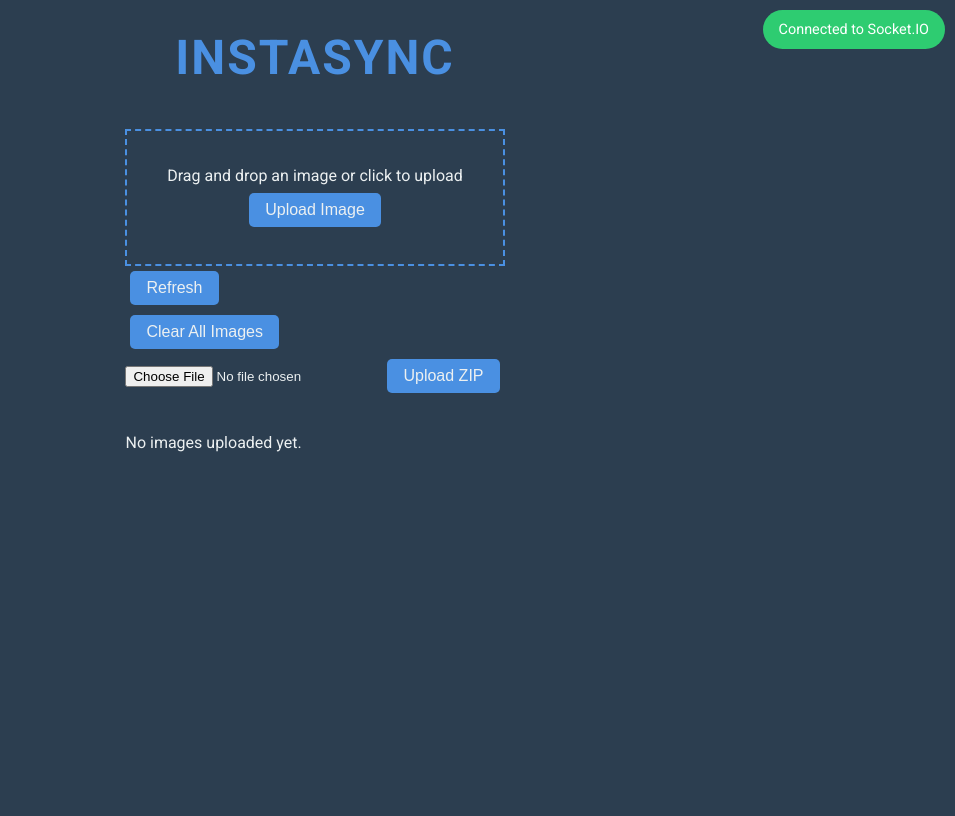
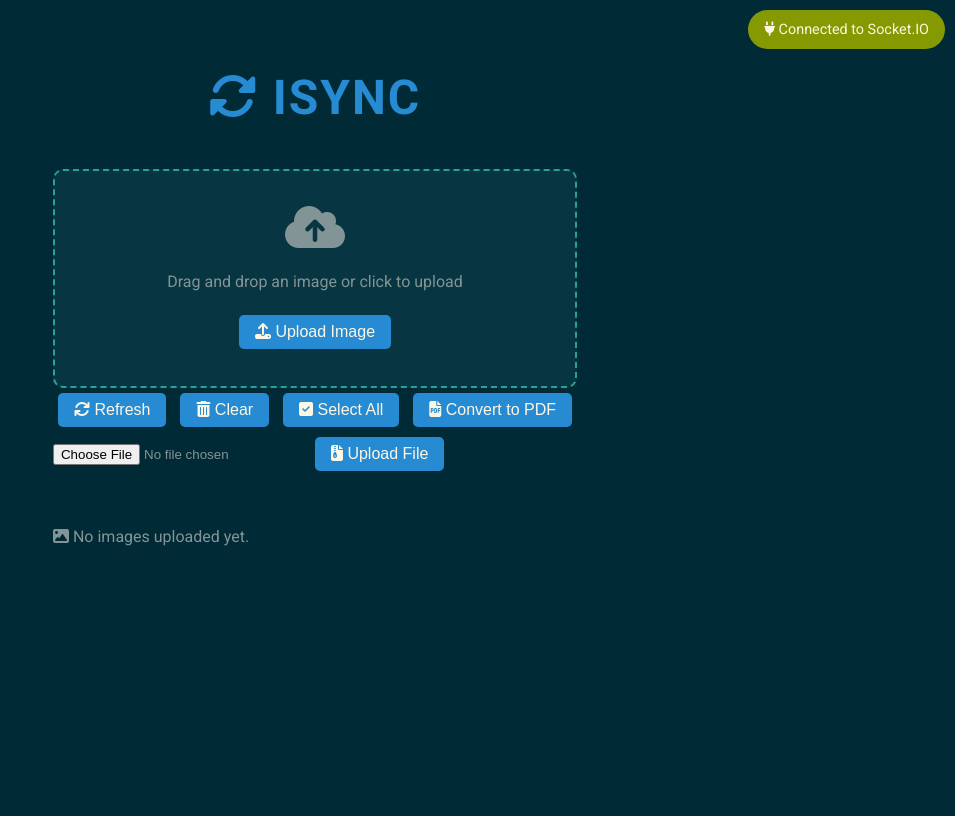
Before and after one commit to janmejai2002/iSync, a Flask app: page / in a window 1280 px wide. Shown: the whole page, without its empty margins (325-1280 px from the left). Before the commit the page ends 452 px from the top, so only its background shows below. Run offline with Flask 3, Linux system fonts and the light colour scheme; parts of the project's set-up code (start-up, migrations or seed data) failed here and were passed over; some libraries are stand-ins or nearby versions.

Commit message:
new features

```diff
--- a/app.py
+++ b/app.py
@@ -4,6 +4,7 @@
 from flask_socketio import SocketIO
 import json
 from dotenv import load_dotenv
+import uuid
 load_dotenv()
 
 def save_uploaded_files():
@@ -25,8 +26,11 @@
         uploaded_images = []
         uploaded_zip_files = []
 
+from flask_cors import CORS
+
 
 app = Flask(__name__, static_url_path='/static')
+CORS(app)
 
 app.secret_key=os.environ.get('FLASK_SECRET_KEY')
 socketio = SocketIO(app)
@@ -81,6 +85,63 @@
 
     return jsonify({'image_url': latest_image_url})
 
+
+@app.route('/upload_from_extension', methods=['POST'])
+def upload_from_extension():
+    try:
+        # Detailed logging of incoming request
+        print("Received upload request")
+        print("Headers:", request.headers)
+        print("Content Type:", request.content_type)
+        print("Files:", request.files)
+
+        # Check if file is present
+        if 'file' not in request.files:
+            print("No file part in the request")
+            return jsonify({'error': 'No file part'}), 400
+
+        file = request.files['file']
+
+        # Check if filename is empty
+        if file.filename == '':
+            print("No selected file")
+            return jsonify({'error': 'No selected file'}), 400
+
+        # Generate a unique and safe filename
+        filename = secure_filename(file.filename)
+        unique_filename = f"{uuid.uuid4()}_{filename}"
+
+        # Full path for saving
+        file_path = os.path.join(UPLOAD_FOLDER, unique_filename)
+
+        # Ensure directory exists
+        os.makedirs(os.path.dirname(file_path), exist_ok=True)
+
+        # Save the file
+        file.save(file_path)
+
+        print(f"File saved successfully: {file_path}")
+        latest_image_url = file_path
+        uploaded_images.append(latest_image_url)
+        save_uploaded_files()
+        socketio.emit('new_image', latest_image_url)
+        return jsonify({
+            'message': 'File uploaded successfully',
+            'filename': unique_filename,
+            'path': file_path
+        }), 200
+
+    except Exception as e:
+        # Print full traceback for debugging
+        print("Error during file upload:")
+        import traceback
+        traceback.print_exc()
+
+        return jsonify({
+            'error': 'File upload failed',
+            'details': str(e)
+        }), 500
+
 import socket
 
 # Get the local IP address
@@ -98,8 +159,10 @@
         flash('No selected file')
         return redirect(request.url)
 
-    if file and file.filename.endswith('.zip'):
-        zip_filename = secure_filename(file.filename)
+    if file:
+
+
+        zip_filename = f"{uuid.uuid4()}{secure_filename(file.filename)}"
         zip_filepath = os.path.join(app.config['UPLOAD_FOLDER'], zip_filename)
         file.save(zip_filepath)
 
@@ -107,10 +170,9 @@
         save_uploaded_files()  # Save after upload
         socketio.emit('new_zip', {'zip_url': f'/static/uploads/{zip_filename}'})
 
-        flash('ZIP file uploaded successfully!')
+        flash('file uploaded successfully!')
         return redirect(url_for('index'))
 
-    flash('Invalid file type. Please upload a ZIP file.')
     return redirect(request.url)
 
 # Route to serve uploaded ZIP files for download
@@ -120,6 +182,56 @@
     if os.path.exists(zip_filepath):
         return send_file(zip_filepath, as_attachment=True)
     abort(404, 'ZIP file not found')
+
+from flask import jsonify, send_file
+import os
+from img2pdf_ import stitch_all, get_document
+# PDF Conversion Route
+@app.route('/convert_to_pdf', methods=['POST'])
+def convert_to_pdf():
+    data = request.get_json()
+    selected_images = data.get('selected_images', [])
+    print(selected_images)
+    image_paths = [os.path.join(app.root_path, 'static', 'uploads', os.path.basename(url)) for url in selected_images]
+    image_paths.reverse()
+    if not selected_images:
+        return jsonify({'error': 'No images selected for PDF conversion'}), 400
+
+    # Ensure all image paths are valid
+    # image_paths = [os.path.join(app.config['UPLOAD_FOLDER'], os.path.basename(url)) for url in selected_images]
+
+    try:
+        combined_image = stitch_all(image_paths)
+        if combined_image is None:
+            return jsonify({'error': 'Failed to combine images'}), 500
+
+        pdf_filename =  f"{str(uuid.uuid4())[0:5]}"
+
+        # Create PDF document
+        output_pdf = get_document(combined_image, pdf_filename)
+
+        # Send the generated PDF as a response
+        return send_file(output_pdf, as_attachment=True, download_name=pdf_filename)
+
+    except Exception as e:
+        print(f"Error generating PDF: {e}")
+        return jsonify({'error': 'Failed to generate PDF'}), 500
+
+@app.route('/upload_book', methods=['POST'])
+def upload_book():
+    if 'book_file' not in request.files:
+        return jsonify({'error': 'No file uploaded'}), 400
+
+    book_file = request.files['book_file']
+    filename = secure_filename(book_file.filename)
+    file_path = os.path.join(app.config['UPLOAD_FOLDER'], filename)
+    book_file.save(file_path)
+
+    uploaded_zip_files.append(f'/static/uploads/{filename}')
+    save_uploaded_files()  # Save after upload
+    socketio.emit('new_zip', {'zip_url': f'/static/uploads/{filename}'})
+
+    return jsonify({'message': 'Book uploaded successfully'}), 200
 
 # Route for latest image fetching
 @app.route('/latest_image', methods=['GET'])
--- a/static/css/styles.css
+++ b/static/css/styles.css
@@ -1,36 +1,30 @@
 :root {
-    --primary-color: #4a90e2;
-    --secondary-color: #f39c12;
-    --background-color: #2c3e50;
-    --text-color: #ecf0f1;
-    --card-bg-color: rgba(255, 255, 255, 0.1);
-    --success-color: #2ecc71;
-    --error-color: #e74c3c;
-}
-
-.light-mode {
-    --primary-color: #3498db;
-    --secondary-color: #e67e22;
-    --background-color: #ecf0f1;
-    --text-color: #2c3e50;
-    --card-bg-color: #ffffff;
-}
-
-* {
-    box-sizing: border-box;
-    margin: 0;
-    padding: 0;
+    --base03: #002b36;
+    --base02: #073642;
+    --base01: #586e75;
+    --base00: #657b83;
+    --base0: #839496;
+    --base1: #93a1a1;
+    --base2: #eee8d5;
+    --base3: #fdf6e3;
+    --yellow: #b58900;
+    --orange: #cb4b16;
+    --red: #dc322f;
+    --magenta: #d33682;
+    --violet: #6c71c4;
+    --blue: #268bd2;
+    --cyan: #2aa198;
+    --green: #859900;
 }
 
 body {
     font-family: 'Roboto', sans-serif;
-    background-color: var(--background-color);
-    color: var(--text-color);
+    background-color: var(--base03);
+    color: var(--base0);
     line-height: 1.6;
     min-height: 100vh;
     display: flex;
     flex-direction: column;
-    transition: background-color 0.3s ease, color 0.3s ease;
 }
 
 .container {
@@ -39,7 +33,6 @@
     padding: 20px;
 }
 
-/* Header Styles */
 h1 {
     font-size: 3rem;
     font-weight: 700;
@@ -47,51 +40,36 @@
     margin-bottom: 2rem;
     text-transform: uppercase;
     letter-spacing: 2px;
-    color: var(--primary-color);
+    color: var(--blue);
 }
 
-/* Grid Layout */
 .grid {
     display: grid;
     grid-template-columns: repeat(auto-fit, minmax(300px, 1fr));
     gap: 2rem;
 }
 
-/* Card Styles */
-.card {
-    background-color: var(--card-bg-color);
-    border-radius: 10px;
-    padding: 1.5rem;
-    box-shadow: 0 4px 6px rgba(0, 0, 0, 0.1);
-    transition: transform 0.3s ease, box-shadow 0.3s ease;
-}
-
-.card:hover {
-    transform: translateY(-5px);
-    box-shadow: 0 6px 12px rgba(0, 0, 0, 0.15);
-}
-
-/* Drop Zone Styles */
 #dropZone {
-    border: 2px dashed var(--primary-color);
+    border: 2px dashed var(--cyan);
     padding: 2rem;
     text-align: center;
     cursor: pointer;
     transition: all 0.3s ease;
     position: relative;
     overflow: hidden;
+    background-color: var(--base02);
+    border-radius: 10px;
 }
 
 #dropZone.dragover {
-    background-color: rgba(74, 144, 226, 0.2);
-    border-color: var(--secondary-color);
+    background-color: var(--base01);
+    border-color: var(--yellow);
 }
 
-/* Button Styles */
 .button {
     display: inline-block;
-    background-color: var(--primary-color);
-    color: var(--text-color);
+    background-color: var(--blue);
+    color: var(--base3);
     padding: 0.5rem 1rem;
     border: none;
     border-radius: 5px;
@@ -103,12 +81,11 @@
 }
 
 .button:hover {
-    background-color: #3a7cbd;
+    background-color: var(--cyan);
     transform: translateY(-2px);
     box-shadow: 0 2px 4px rgba(0, 0, 0, 0.2);
 }
 
-/* Image Container Styles */
 #imageContainer {
     display: grid;
     grid-template-columns: repeat(auto-fill, minmax(200px, 1fr));
@@ -129,20 +106,48 @@
     transform: scale(1.05);
 }
 
-/* Socket Connection Indicator */
 .socket-connected {
     position: fixed;
     top: 10px;
     right: 10px;
-    background-color: var(--success-color);
-    color: white;
+    background-color: var(--green);
+    color: var(--base3);
     padding: 8px 16px;
     border-radius: 20px;
     font-size: 0.9rem;
     transition: opacity 0.3s ease;
 }
 
-/* Responsive Design */
+.zip-file-item {
+    background-color: var(--base02);
+    padding: 10px;
+    margin-bottom: 10px;
+    border-radius: 5px;
+    display: flex;
+    justify-content: space-between;
+    align-items: center;
+}
+
+.download-btn {
+    background-color: var(--cyan);
+    color: var(--base3);
+    padding: 5px 10px;
+    border-radius: 3px;
+    text-decoration: none;
+    transition: background-color 0.3s ease;
+}
+
+.download-btn:hover {
+    background-color: var(--blue);
+}
+
+.image-checkbox {
+    width: 20px; /* Set a specific width */
+    height: 20px; /* Set a specific height */
+    transform: scale(1.5); /* Adjust the scale as needed */
+    margin-right: 10px; /* Add some space between checkbox and image */
+}
+
 @media (max-width: 768px) {
     .grid {
         grid-template-columns: 1fr;
--- a/static/js/main.js
+++ b/static/js/main.js
@@ -1,112 +1,3 @@
-
-
-// const socket = io();
-
-// document.addEventListener('DOMContentLoaded', () => {
-//     document.getElementById('clear-button').addEventListener('click', async () => {
-//         if (confirm('Are you sure you want to clear all images?')) {
-//             try {
-//                 const response = await fetch('/clear_images', { method: 'POST' });
-//                 if (response.ok) {
-//                     document.getElementById('imageContainer').innerHTML = '<p>No images uploaded yet.</p>';
-//                     location.reload();
-//                 } else {
-//                     alert('Failed to clear images');
-//                 }
-//             } catch (error) {
-//                 console.error('Error clearing images:', error);
-//                 alert('Error clearing images');
-//             }
-//         }
-//     });
-
-//     document.getElementById('refresh-button').addEventListener('click', () => {
-//         location.reload();
-//     });
-
-//     const uploadButton = document.getElementById('uploadButton');
-//     const fileInput = document.getElementById('fileInput');
-
-//     uploadButton.addEventListener('click', () => {
-//         fileInput.click();
-//     });
-
-//     fileInput.addEventListener('change', (event) => {
-//         const file = event.target.files[0];
-//         if (file) {
-//             previewAndUploadImage(file);
-//         }
-//     });
-
-//     const dropZone = document.getElementById('dropZone');
-//     dropZone.addEventListener('dragover', (event) => {
-//         event.preventDefault();
-//         dropZone.classList.add('dragover');
-//     });
-
-//     dropZone.addEventListener('dragleave', () => {
-//         dropZone.classList.remove('dragover');
-//     });
-
-//     dropZone.addEventListener('drop', (event) => {
-//         event.preventDefault();
-//         dropZone.classList.remove('dragover');
-//         const file = event.dataTransfer.files[0];
-//         if (file) {
-//             previewAndUploadImage(file);
-//         }
-//     });
-// });
-
-// socket.on('connect', () => {
-//     document.querySelector('.socket-connected').style.display = 'block';
-//     console.log('WebSocket connection established');
-// });
-
-// socket.on('disconnect', () => {
-//     document.querySelector('.socket-connected').style.display = 'none';
-// });
-
-// socket.on('new_image', (imageUrl) => {
-//     if (!document.querySelector(`img[src="${imageUrl}"]`)) {
-//         const imageContainer = document.getElementById('imageContainer');
-//         const newImage = document.createElement('img');
-//         newImage.src = imageUrl;
-//         newImage.alt = "Uploaded Image";
-//         imageContainer.insertBefore(newImage, imageContainer.firstChild);
-//     }
-// });
-
-// async function previewAndUploadImage(file) {
-//     const formData = new FormData();
-//     formData.append('image', file);
-
-//     try {
-//         const response = await fetch('/upload_image', {
-//             method: 'POST',
-//             body: formData
-//         });
-
-//         const result = await response.json();
-
-//         if (response.ok) {
-//             if (!document.querySelector(`img[src="${result.image_url}"]`)) {
-//                 const imageContainer = document.getElementById('imageContainer');
-//                 const newImage = document.createElement('img');
-//                 newImage.src = result.image_url;
-//                 newImage.alt = "Uploaded Image";
-//                 imageContainer.insertBefore(newImage, imageContainer.firstChild);
-//             }
-//             socket.emit('new_image', result.image_url);
-//         } else {
-//             alert(result.error);
-//         }
-//     } catch (error) {
-//         console.error('Error uploading image:', error);
-//         alert('Error uploading image');
-//     }
-// }
-
 // Initialize socket
 const socket = io();
 
@@ -225,3 +116,54 @@
     };
     reader.readAsDataURL(file);
 }
+
+// Convert to PDF button
+const convertToPdfButton = document.getElementById('convertToPdfButton');
+
+convertToPdfButton.addEventListener('click', async () => {
+    // Gather selected images
+    const selectedImages = Array.from(document.querySelectorAll('.image-checkbox:checked')).map(checkbox => checkbox.value);
+
+    if (selectedImages.length === 0) {
+        alert('Please select at least one image to convert to PDF');
+        return;
+    }
+
+    try {
+        const response = await fetch('/convert_to_pdf', {
+            method: 'POST',
+            headers: { 'Content-Type': 'application/json' },
+            body: JSON.stringify({ selected_images: selectedImages })
+        });
+
+        if (response.ok) {
+            // Get the generated PDF file
+            const blob = await response.blob();
+            const downloadUrl = URL.createObjectURL(blob);
+            const a = document.createElement('a');
+            a.href = downloadUrl;
+            a.download = 'output.pdf';
+            document.body.appendChild(a);
+            a.click();
+            a.remove();
+        } else {
+            alert('Failed to generate PDF');
+        }
+    } catch (error) {
+        console.error('Error generating PDF:', error);
+        alert('Failed to generate PDF');
+    }
+});
+
+// "Select All" button
+const selectAllButton = document.getElementById('selectAllButton');
+let selectAll = true; // Track if we should select or deselect all
+
+selectAllButton.addEventListener('click', () => {
+    const checkboxes = document.querySelectorAll('.image-checkbox');
+    checkboxes.forEach(checkbox => {
+        checkbox.checked = selectAll; // Set the checked state
+    });
+    selectAll = !selectAll; // Toggle between select and deselect
+    selectAllButton.innerHTML = selectAll ? '<i class="fas fa-check-square"></i> Select All' : '<i class="fas fa-times-circle"></i> Deselect All';
+});
--- a/templates/index.html
+++ b/templates/index.html
@@ -3,7 +3,7 @@
 <head>
     <meta charset="UTF-8">
     <meta name="viewport" content="width=device-width, initial-scale=1.0">
-    <title>InstaSync</title>
+    <title>iSync</title>
     <!-- Google Fonts -->
     <link href="https://fonts.googleapis.com/css2?family=Roboto:wght@300;400;700&display=swap" rel="stylesheet">
     <!-- Font Awesome for icons -->
@@ -13,34 +13,39 @@
 </head>
 <body>
     <div class="container">
-        <h1>InstaSync</h1>
+        <h1><i class="fas fa-sync-alt"></i> iSync</h1>
 
         <div class="grid">
             <div id="dropZone">
+                <i class="fas fa-cloud-upload-alt fa-3x"></i>
                 <p>Drag and drop an image or click to upload</p>
                 <input type="file" id="fileInput" accept="image/*" hidden>
-                <button id="uploadButton" class="button">Upload Image</button>
+                <button id="uploadButton" class="button"><i class="fas fa-upload"></i> Upload Image</button>
             </div>
         </div>
 
         <div class="refresh-button-container">
-            <button id="refresh-button" class="button">Refresh</button>
+            <button id="refresh-button" class="button"><i class="fas fa-sync"></i> Refresh</button>
+            <button id="clear-button" class="button"><i class="fas fa-trash-alt"></i> Clear</button>
+            <button id="selectAllButton" class="button"><i class="fas fa-check-square"></i> Select All</button>
+            <button id="convertToPdfButton" class="button"><i class="fas fa-file-pdf"></i> Convert to PDF</button>
+
         </div>
 
-        <button id="clear-button" class="button">Clear All Images</button>
+
 
         <!-- ZIP file upload form -->
         <form action="/upload_zip" method="post" enctype="multipart/form-data">
-            <input type="file" name="zip_file" accept=".zip" required>
-            <button type="submit" class="button">Upload ZIP</button>
+            <input type="file" name="zip_file" required>
+            <button type="submit" class="button"><i class="fas fa-file-archive"></i> Upload File</button>
         </form>
 
         <!-- ZIP files list -->
         <div id="zip-files-list">
             {% for zip_file in uploaded_zip_files %}
                 <div class="zip-file-item">
-                    <span>{{ zip_file.split('/')[-1] }}</span>
-                    <a href="{{ zip_file }}" download class="download-btn">Download ZIP</a>
+                    <span><i class="fas fa-file-archive"></i> {{ zip_file.split('/')[-1] }}</span>
+                    <a href="{{ zip_file }}" download class="download-btn"><i class="fas fa-download"></i> Download </a>
                 </div>
             {% endfor %}
         </div>
@@ -49,16 +54,18 @@
         <div id="imageContainer">
             {% if uploaded_images %}
                 {% for image_url in uploaded_images|reverse %}
-                    <img src="{{ image_url }}" alt="Uploaded Image">
+                    <div class="image-item">
+                        <input type="checkbox" class="image-checkbox" value="{{ image_url }}">
+                        <img src="{{ image_url }}" alt="Uploaded Image">
+                    </div>
                 {% endfor %}
             {% else %}
-                <p>No images uploaded yet.</p>
+                <p><i class="fas fa-image"></i> No images uploaded yet.</p>
             {% endif %}
         </div>
-
         <!-- Socket.IO Connection Indicator -->
         <div class="socket-connected">
-            <span>Connected to Socket.IO</span>
+            <i class="fas fa-plug"></i> <span>Connected to Socket.IO</span>
         </div>
     </div>
 
```
